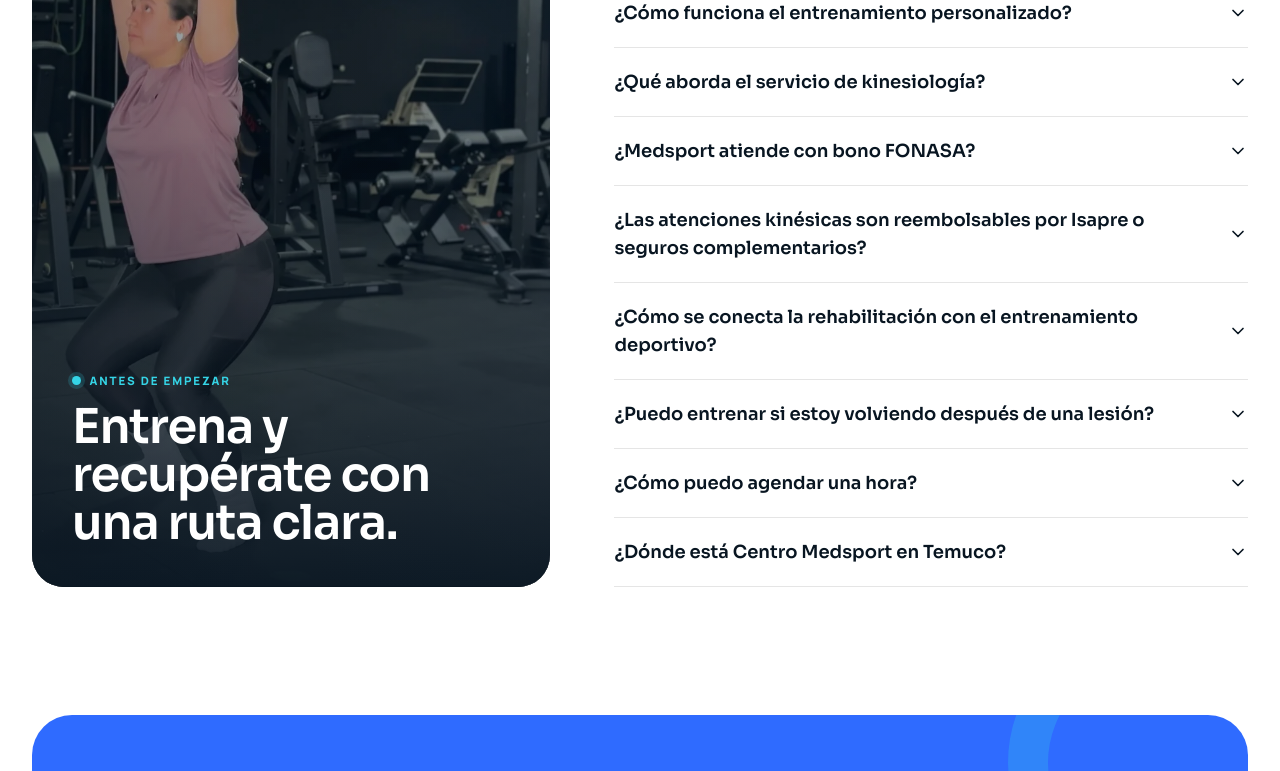
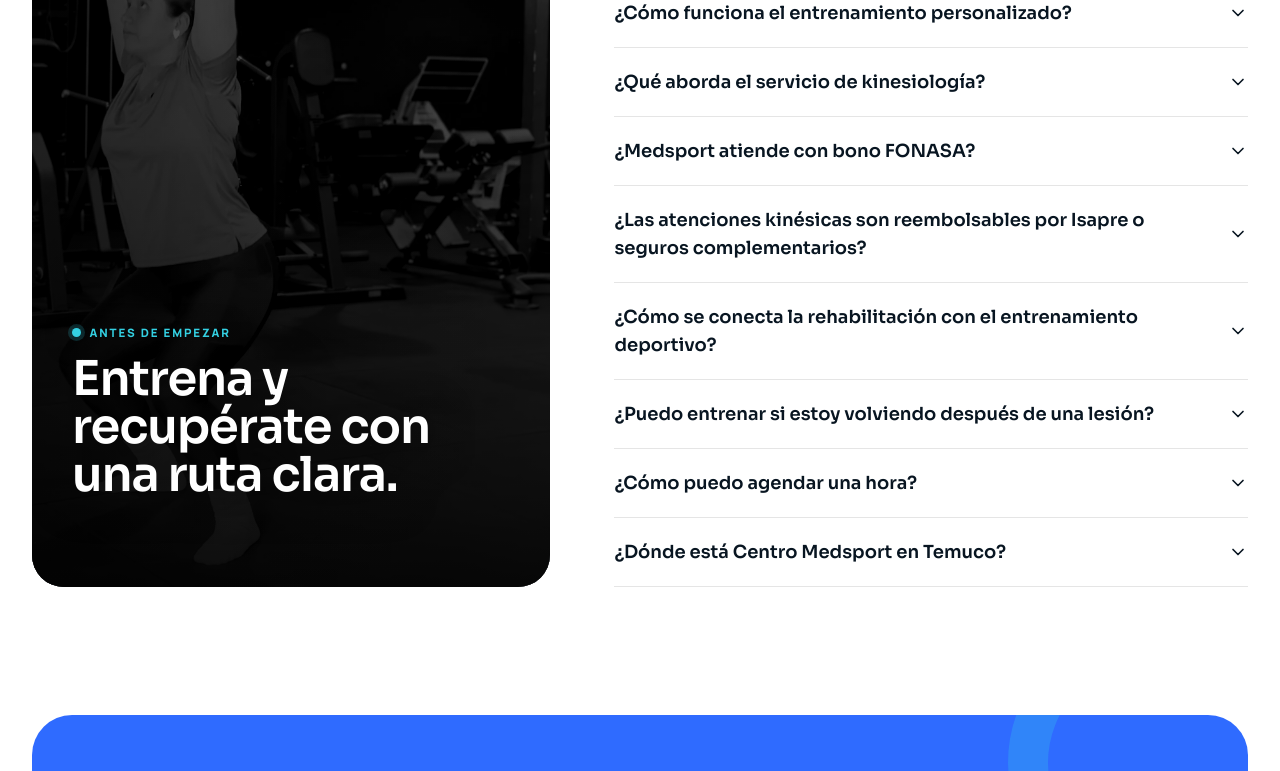
Before and after one commit to armandt1/medsport, a Next.js app: page / in a window 1280 px wide. Shown: the part 7931-8702 px from the top of the page. Built offline with nearby package versions, Linux system fonts and the light colour scheme; no server answers.

Commit message:
Medsport v1.0.12 - tratamiento editorial antes de empezar

```diff
--- a/components/ui/faq-sections.tsx
+++ b/components/ui/faq-sections.tsx
@@ -52,18 +52,19 @@ export default function FaqSections() {
       <div className="grid gap-10 lg:grid-cols-[.9fr_1.1fr] lg:gap-16">
         <div className="relative min-h-[440px] overflow-hidden rounded-[2rem] bg-med-ink">
           <Image
-            className="object-cover object-[center_42%] opacity-95"
+            className="object-cover object-[center_40%] scale-[1.03] grayscale saturate-0 contrast-125 brightness-[0.72]"
             src="/images/antes-de-empezar-medsport.webp"
             alt="Deportista entrenando levantamiento con barra en Centro Medsport"
             fill
             sizes="(max-width: 1024px) 100vw, 45vw"
           />
-          <div className="absolute inset-0 bg-black/32" />
-          <div className="absolute inset-0 bg-gradient-to-t from-med-ink/95 via-med-ink/40 to-med-ink/10" />
-          <div className="absolute inset-0 bg-gradient-to-r from-med-ink/20 via-transparent to-med-ink/15" />
-          <div className="absolute inset-x-0 bottom-0 p-7 md:p-10">
-            <span className="eyebrow text-med-aqua">ANTES DE EMPEZAR</span>
-            <h2 className="mt-3 max-w-md font-display text-3xl font-semibold tracking-tight text-white md:text-5xl">
+          <div className="absolute inset-0 bg-black/[0.28]" />
+          <div className="absolute inset-0 bg-gradient-to-t from-black/90 via-black/45 to-black/10" />
+          <div className="absolute inset-0 bg-gradient-to-r from-black/35 via-black/10 to-transparent" />
+          <div className="absolute inset-x-0 top-0 h-24 bg-gradient-to-b from-black/30 to-transparent" />
+          <div className="absolute inset-x-0 bottom-8 p-7 md:bottom-12 md:p-10">
+            <span className="eyebrow text-med-aqua drop-shadow-[0_2px_12px_rgba(0,0,0,0.65)]">ANTES DE EMPEZAR</span>
+            <h2 className="mt-3 max-w-md font-display text-3xl font-semibold tracking-tight text-white drop-shadow-[0_3px_22px_rgba(0,0,0,0.72)] md:text-5xl">
               Entrena y recupérate con una ruta clara.
             </h2>
           </div>
```
